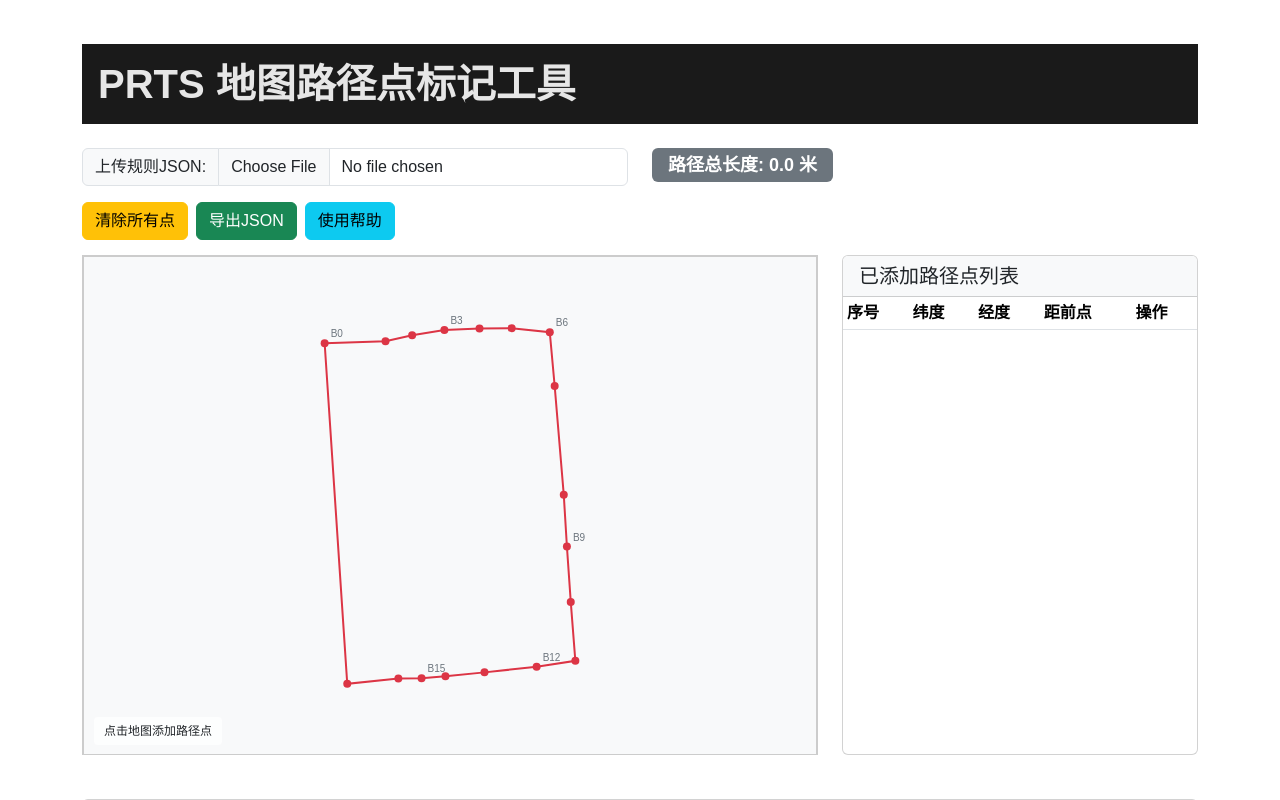
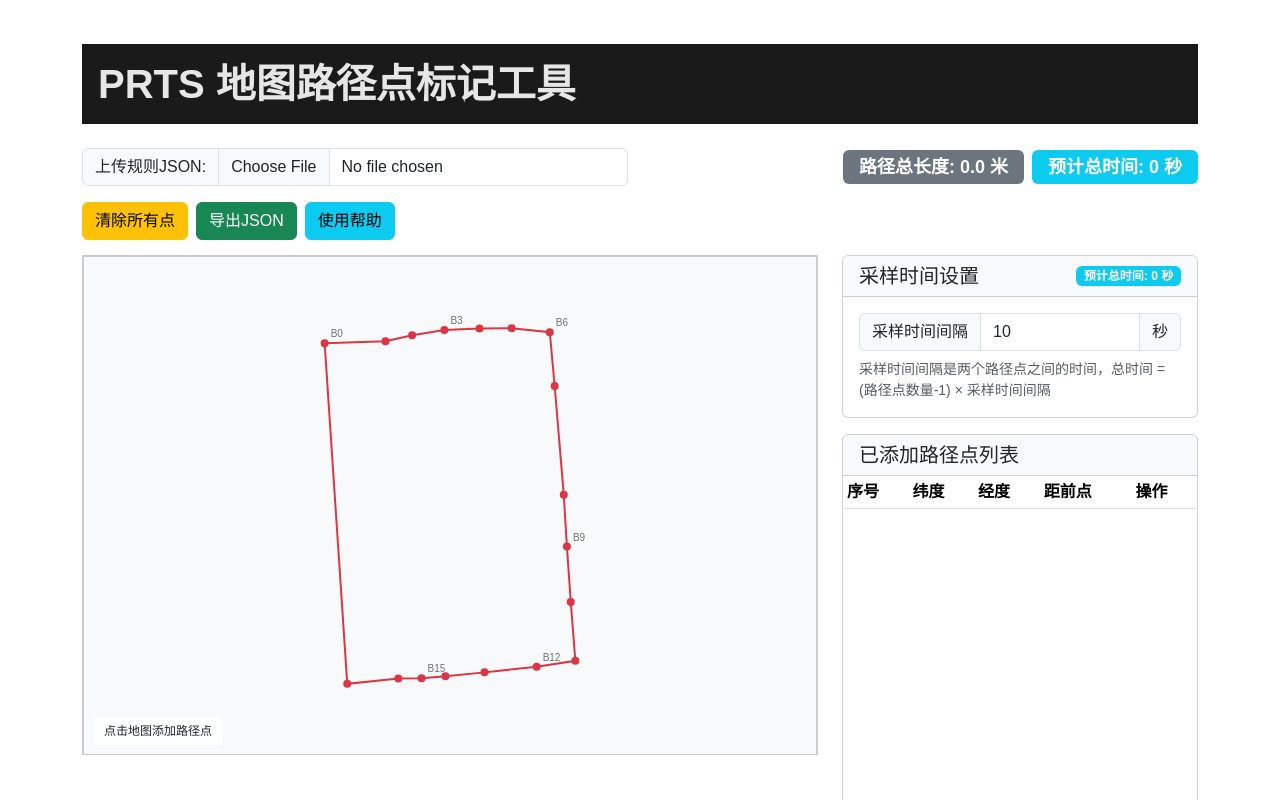
Before and after one commit to leostudiooo/PRTS, a Vue app: page / in a window 1280 px wide. Shown: the top 800 px of the page. Built offline with nearby package versions, Linux system fonts and the light colour scheme.

Commit message:
feat: 添加采样时间设置功能，优化路径总时间计算与显示

```diff
--- a/src/App.vue
+++ b/src/App.vue
@@ -10,8 +10,9 @@
         </div>
       </div>
       <div class="col-md-6">
-        <div class="distance-info">
-          <span class="badge bg-secondary">路径总长度: {{ formattedDistance }}</span>
+        <div class="info-container">
+          <span class="badge bg-secondary me-2">路径总长度: {{ formattedDistance }}</span>
+          <span class="badge bg-info">预计总时间: {{ formattedTime }}</span>
         </div>
       </div>
     </div>
@@ -34,6 +35,7 @@
         <li>点击地图添加路径点</li>
         <li>可以删除路径点或通过拖动表格行调整点的顺序</li>
         <li>通过上传JSON文件加载自定义边界</li>
+        <li>设置采样时间间隔以计算总时间</li>
         <li>点击导出JSON保存当前所有路径点</li>
       </ul>
     </div>
@@ -46,6 +48,7 @@
       </div>
 
       <div class="col-lg-4">
+        <SettingsPanel class="mb-3" />
         <PointsTable />
       </div>
     </div>
@@ -59,11 +62,12 @@
 
   <AlertMessage v-if="alert.show" :message="alert.message" :type="alert.type" :auto-hide="true" :duration="3000" />
 
-  <footer style="text-align: center; padding-top: 2rem; padding-bottom: 5rem;"> <a
-      href="https://github.com/leostudiooo/PRTS" target="_blank" rel="noopener noreferrer" class="ms-2">
+  <footer style="text-align: center; padding-top: 2rem; padding-bottom: 5rem;">
+    <a href="https://github.com/leostudiooo/PRTS" target="_blank" rel="noopener noreferrer" class="ms-2">
       <img src="https://img.shields.io/badge/GitHub-leostudiooo/PRTS-brightgreen?style=flat-square&logo=github"
         alt="Source code on GitHub" />
-    </a></footer>
+    </a>
+  </footer>
 </template>
 
 <script setup lang="ts">
@@ -73,6 +77,7 @@ import MapCanvas from '@/components/MapCanvas.vue'
 import PointsTable from '@/components/PointsTable.vue'
 import ExportPanel from '@/components/ExportPanel.vue'
 import AlertMessage from '@/components/AlertMessage.vue'
+import SettingsPanel from '@/components/SettingsPanel.vue'
 import type { AlertType } from '@/types'
 import { formatDistance } from '@/utils/coordinateUtils'
 
@@ -83,6 +88,11 @@ const showHelp = ref(false)
 // 格式化距离显示
 const formattedDistance = computed(() => {
   return formatDistance(store.totalDistance)
+})
+
+// 格式化时间显示
+const formattedTime = computed(() => {
+  return store.formattedTime
 })
 
 // 警告消息状态
@@ -179,7 +189,14 @@ function showAlert(message: string, type: AlertType) {
   margin-bottom: 15px;
 }
 
-.distance-info .badge {
+.info-container {
+  display: flex;
+  justify-content: flex-end;
+  align-items: center;
+  height: 100%;
+}
+
+.info-container .badge {
   font-size: large;
   padding: 0.5rem 1rem;
 }
--- /dev/null
+++ b/src/components/SettingsPanel.vue
@@ -0,0 +1,50 @@
+<template>
+  <div class="card mb-3">
+    <div class="card-header bg-light d-flex justify-content-between align-items-center">
+      <h5 class="mb-0">采样时间设置</h5>
+      <span class="badge bg-info">预计总时间: {{ store.formattedTime }}</span>
+    </div>
+    <div class="card-body">
+      <div class="input-group mb-2">
+        <span class="input-group-text">采样时间间隔</span>
+        <input
+          type="number"
+          class="form-control"
+          min="1"
+          max="3600"
+          v-model="sampleInterval"
+          @change="updateInterval"
+        >
+        <span class="input-group-text">秒</span>
+      </div>
+      <div class="form-text text-muted small">
+        采样时间间隔是两个路径点之间的时间，总时间 = (路径点数量-1) × 采样时间间隔
+      </div>
+    </div>
+  </div>
+</template>
+
+<script setup lang="ts">
+import { ref, watch } from 'vue'
+import { useTrackStore } from '@/stores/trackStore'
+
+const store = useTrackStore()
+const sampleInterval = ref(store.sampleTimeInterval)
+
+// 更新采样时间间隔
+function updateInterval() {
+  const interval = parseInt(sampleInterval.value.toString())
+  if (isNaN(interval) || interval < 1) {
+    sampleInterval.value = 1
+  } else if (interval > 3600) {
+    sampleInterval.value = 3600
+  }
+
+  store.updateSampleTimeInterval(sampleInterval.value)
+}
+
+// 当 store 中的值改变时更新本地值
+watch(() => store.sampleTimeInterval, (newValue) => {
+  sampleInterval.value = newValue
+})
+</script>
--- a/src/stores/trackStore.ts
+++ b/src/stores/trackStore.ts
@@ -2,12 +2,14 @@ import { defineStore } from 'pinia'
 import { ref, computed } from 'vue'
 import type { PathPoint, BoundaryData, MapBounds } from '@/types'
 import { defaultBoundaryData } from '@/assets/default-boundary'
-import { calculateTotalDistance } from '@/utils/coordinateUtils'
+import { calculateTotalDistance, formatDistance, formatTime } from '@/utils/coordinateUtils'
 
 export const useTrackStore = defineStore('track', () => {
   const pathPoints = ref<PathPoint[]>([])
   const boundaryData = ref<BoundaryData>(defaultBoundaryData)
   const mapBounds = ref<MapBounds | null>(null)
+  // 添加采样时间设置（默认为10秒）
+  const sampleTimeInterval = ref<number>(10)
 
   // 路径点列表
   const sortedPathPoints = computed(() => {
@@ -17,6 +19,23 @@ export const useTrackStore = defineStore('track', () => {
   // 计算路径总距离（米）
   const totalDistance = computed(() => {
     return calculateTotalDistance(pathPoints.value)
+  })
+
+  // 计算总路径时间（秒）
+  const totalTime = computed(() => {
+    // 如果路径点数量小于2，则返回0
+    if (sortedPathPoints.value.length < 2) return 0
+
+    // 总路径点数量减1就是路径段数量
+    const segmentCount = sortedPathPoints.value.length - 1
+
+    // 总时间 = 路径段数 × 采样时间间隔
+    return segmentCount * sampleTimeInterval.value
+  })
+
+  // 格式化时间显示
+  const formattedTime = computed(() => {
+    return formatTime(totalTime.value)
   })
 
   // 添加新的路径点
@@ -31,6 +50,11 @@ export const useTrackStore = defineStore('track', () => {
     pathPoints.value.forEach((point, i) => {
       point.sortNum = i + 1
     })
+  }
+
+  // 更新采样时间间隔
+  function updateSampleTimeInterval(interval: number) {
+    sampleTimeInterval.value = interval
   }
 
   // 更新路径点顺序
@@ -79,10 +103,24 @@ export const useTrackStore = defineStore('track', () => {
 
   // 导出的JSON字符串
   const exportedJSON = computed(() => {
-    if (!pathPoints.value) return ''
-    if (pathPoints.value.length === 0) return ''
-    const data = { track: pathPoints.value }
-    return JSON.stringify(data, null, 2)
+    if (!pathPoints.value || pathPoints.value.length === 0) return ''
+
+    const exportData = {
+      tracks: {
+        points: sortedPathPoints.value,
+        metadata: {
+          totalDistance: totalDistance.value,
+          formattedDistance: formatDistance(totalDistance.value),
+          totalTime: totalTime.value,
+          formattedTime: formattedTime.value,
+          sampleTimeInterval: sampleTimeInterval.value,
+          pointCount: pathPoints.value.length,
+          createdAt: new Date().toISOString()
+        }
+      }
+    }
+
+    return JSON.stringify(exportData, null, 2)
   })
 
   return {
@@ -91,10 +129,14 @@ export const useTrackStore = defineStore('track', () => {
     mapBounds,
     sortedPathPoints,
     totalDistance,
+    totalTime,
+    formattedTime,
+    sampleTimeInterval,
     exportedJSON,
     addPathPoint,
     removePathPoint,
     updatePointsOrder,
+    updateSampleTimeInterval,
     clearAllPoints,
     setBoundaryData,
     calculateBounds,
--- a/src/utils/coordinateUtils.ts
+++ b/src/utils/coordinateUtils.ts
@@ -89,3 +89,27 @@ export function formatDistance(meters: number): string {
     return `${(meters / 1000).toFixed(2)} 公里`
   }
 }
+
+// 格式化时间显示
+export function formatTime(seconds: number): string {
+  if (seconds <= 0) {
+    return '0 秒'
+  }
+
+  if (seconds < 60) {
+    return `${seconds} 秒`
+  } else if (seconds < 3600) {
+    const minutes = Math.floor(seconds / 60)
+    const remainingSeconds = Math.floor(seconds % 60)
+    return `${minutes} 分 ${remainingSeconds > 0 ? remainingSeconds + ' 秒' : ''}`
+  } else {
+    const hours = Math.floor(seconds / 3600)
+    const minutes = Math.floor((seconds % 3600) / 60)
+    const remainingSeconds = Math.floor(seconds % 60)
+
+    let result = `${hours} 小时`
+    if (minutes > 0) result += ` ${minutes} 分`
+    if (remainingSeconds > 0) result += ` ${remainingSeconds} 秒`
+    return result
+  }
+}
```
